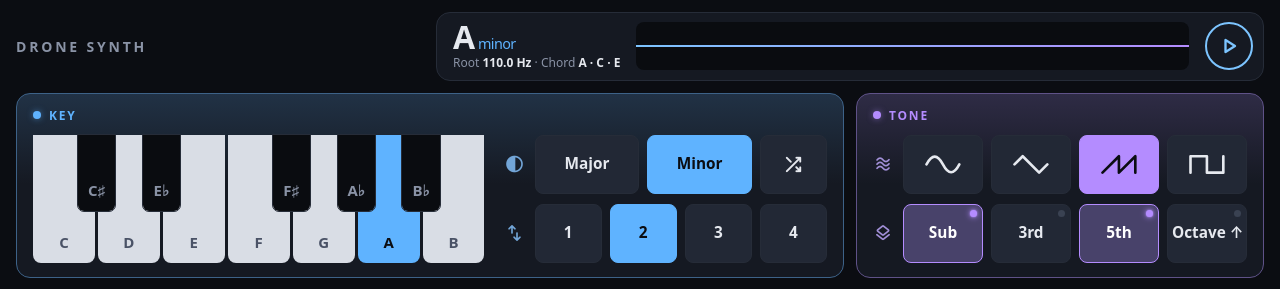
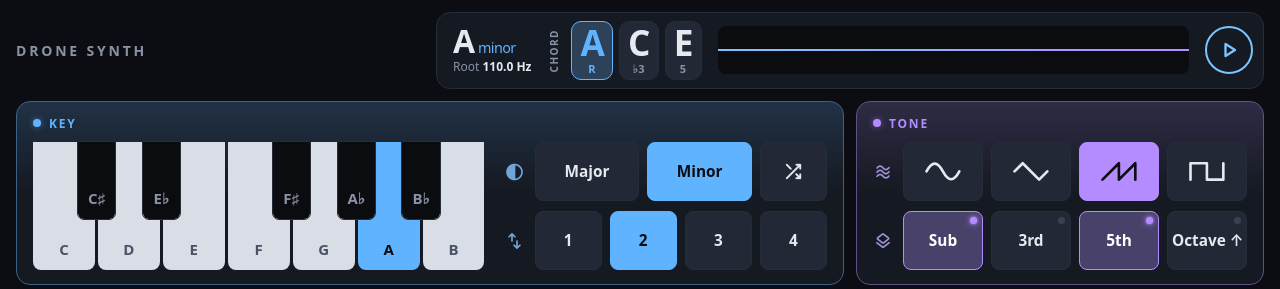
Before and after one commit to doublejosh/Drone, a plain HTML site: page index.html in a window 1280 px wide. Shown: the top 289 px of the page. Drawn offline with nearby package versions, Linux system fonts and the light colour scheme.

Commit message:
heads up

```diff
--- a/index.html
+++ b/index.html
@@ -67,6 +67,18 @@
   .key small { font-size: .45em; font-weight: 500; color: var(--hue-key); margin-left: .25em; }
   .meta { color: var(--muted); font-variant-numeric: tabular-nums; margin-top: 8px; }
   .meta b { color: var(--text); font-weight: 600; white-space: nowrap; }
+  /* Chord HUD: big note tiles with interval labels, a glanceable cheat sheet for playing along. Root tile in the Key hue. */
+  .chord { grid-column: 1 / -1; display: flex; align-items: center; gap: 12px; }
+  .chord-label { font-size: 11px; font-weight: 700; letter-spacing: .15em; text-transform: uppercase; color: var(--muted); }
+  .chord-tones { display: flex; gap: 8px; }
+  .tone {
+    display: flex; flex-direction: column; align-items: center; min-width: 2.4em; padding: 4px 10px 3px;
+    background: var(--control); border: 1px solid var(--line); border-radius: 10px;
+  }
+  .tone b { font-size: 36px; font-weight: 700; line-height: 1; letter-spacing: -.02em; }
+  .tone small { font-size: 11px; font-weight: 700; color: var(--muted); letter-spacing: .05em; margin-top: 2px; }
+  .tone.root { border-color: var(--hue-key); background: color-mix(in srgb, var(--hue-key) 18%, var(--control)); }
+  .tone.root b, .tone.root small { color: var(--hue-key); }
   /* Canvas is absolutely positioned in its wrapper so its JS-set pixel size can't feed back into layout. */
   .scope-wrap { grid-column: 1 / -1; position: relative; height: 110px; }
   canvas { position: absolute; inset: 0; width: 100%; height: 100%; display: block; border-radius: 8px; background: #0a0c10; }
@@ -303,11 +315,17 @@
     section { margin: 0; padding: 14px 16px; min-height: 0; overflow: auto; }
 
     /* Display shrinks to a single transport strip: key name | mini scope | play. */
-    .display { grid-area: display; grid-template-columns: auto minmax(0, 1fr) auto; padding: 8px 10px 8px 16px; gap: 16px; }
+    .display { grid-area: display; grid-template-columns: auto auto minmax(0, 1fr) auto; padding: 8px 10px 8px 16px; gap: 16px; }
+    .chord { grid-column: auto; order: 1; gap: 10px; }
+    .chord-label { writing-mode: vertical-rl; transform: rotate(180deg); font-size: 10px; }
+    .chord-tones { gap: 6px; }
+    .tone { padding: 3px 8px 2px; }
+    .tone b { font-size: clamp(30px, 4.4vh, 44px); }
+    .tone small { font-size: 11px; margin-top: 1px; }
     .key { font-size: 32px; }
     .meta { font-size: 12px; margin-top: 2px; }
-    .scope-wrap { grid-column: auto; order: 1; height: 48px; }
-    .play { order: 2; width: 48px; height: 48px; }
+    .scope-wrap { grid-column: auto; order: 2; height: 48px; }
+    .play { order: 3; width: 48px; height: 48px; }
     .play .ms { font-size: 28px; }
 
     /* Key: piano on the left, mode and octave rows stacked to its right. */
@@ -358,9 +376,10 @@
   <div class="display">
     <div>
       <div class="key" id="keyName">A<small>minor</small></div>
-      <div class="meta">Root <b id="rootHz">110.0 Hz</b> · Chord <b id="chordTones">A · C · E</b></div>
+      <div class="meta">Root <b id="rootHz">110.0 Hz</b></div>
     </div>
     <button class="play" id="playBtn" aria-pressed="false" aria-label="Play"><span class="ms" aria-hidden="true">play_arrow</span></button>
+    <div class="chord" role="group" aria-label="Chord tones"><span class="chord-label">Chord</span><div class="chord-tones" id="chordTones"></div></div>
     <div class="scope-wrap"><canvas id="scope"></canvas></div>
   </div>
 
@@ -381,17 +400,17 @@
   </section>
 
   <section class="p-slots">
-    <h2>Slots</h2>
+    <h2>Sequencer</h2>
     <div class="slots-bar">
     <div class="row" style="margin-top:0">
       <span id="slots" style="display:contents"></span>
-      <button class="chip icon" id="addSlot" title="Add slot (copy of current)" aria-label="Add slot"><span class="ms" aria-hidden="true">add</span></button>
-      <button class="chip icon" id="removeSlot" title="Remove current slot" aria-label="Remove slot"><span class="ms" aria-hidden="true">remove</span></button>
+      <button class="chip icon" id="addSlot" title="Add step (copy of current)" aria-label="Add step"><span class="ms" aria-hidden="true">add</span></button>
+      <button class="chip icon" id="removeSlot" title="Remove current step" aria-label="Remove step"><span class="ms" aria-hidden="true">remove</span></button>
       <span style="flex:1"></span>
-      <span class="label slot-hint"><kbd>Shift</kbd> next slot</span>
+      <span class="label slot-hint"><kbd>Shift</kbd> next step</span>
     </div>
     <div class="row tempo">
-      <button class="chip toggle icon" id="autoBtn" aria-pressed="false" title="Auto-advance slots" aria-label="Auto-advance slots"><span class="ms" aria-hidden="true">autoplay</span></button>
+      <button class="chip toggle icon" id="autoBtn" aria-pressed="false" title="Auto-advance steps" aria-label="Auto-advance steps"><span class="ms" aria-hidden="true">autoplay</span></button>
       <label class="label ms" for="bpmRange" title="Tempo"><span aria-hidden="true">avg_pace</span><span class="sr">Tempo</span></label>
       <input type="range" id="bpmRange" min="1" max="240" step="1">
       <input type="number" id="bpmInput" min="1" max="240" step="1" aria-label="Tempo in BPM">
@@ -425,7 +444,7 @@
     <div class="amb" id="ambience"></div>
   </section>
 
-  <p class="hint"><kbd>Space</kbd> play/stop · <kbd>←</kbd><kbd>→</kbd> change key · <kbd>↑</kbd><kbd>↓</kbd> octave · <kbd>M</kbd> major/minor · <kbd>Shift</kbd> next slot</p>
+  <p class="hint"><kbd>Space</kbd> play/stop · <kbd>←</kbd><kbd>→</kbd> change key · <kbd>↑</kbd><kbd>↓</kbd> octave · <kbd>M</kbd> major/minor · <kbd>Shift</kbd> next step</p>
 </main>
 
 <script>
@@ -979,7 +998,10 @@ function render() {
   $('#keyName').innerHTML = `${root}<small>${state.mode}</small>`;
   $('#rootHz').textContent = hz(midiOf(state.note, state.octave)).toFixed(1) + ' Hz';
   const tones = [0, thirdOffset(), 7].map(o => NOTES[(state.note + o) % 12]);
-  $('#chordTones').textContent = tones.join(' · ');
+  const ivals = ['R', state.mode === 'minor' ? '♭3' : '3', '5'];
+  $('#chordTones').innerHTML = tones.map((t, i) =>
+    `<span class="tone${i ? '' : ' root'}"><b>${t}</b><small>${ivals[i]}</small></span>`).join('');
+  $('#chordTones').parentElement.setAttribute('aria-label', 'Chord ' + tones.join(' '));
   document.title = `${root} ${state.mode} · Drone Synth`;
 
   document.querySelectorAll('[data-note]').forEach(b => b.classList.toggle('active', +b.dataset.note === state.note));
```
Also changed, not shown: 1 other file.
